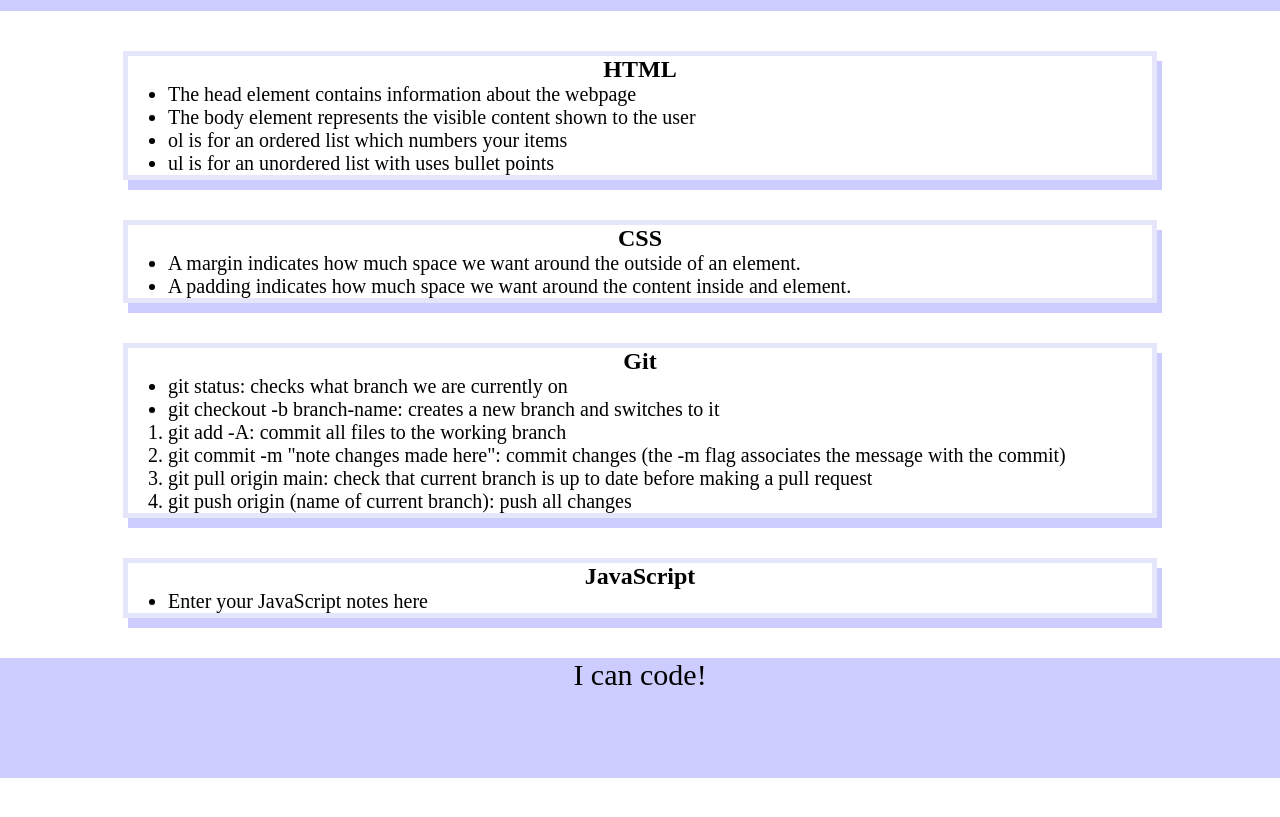
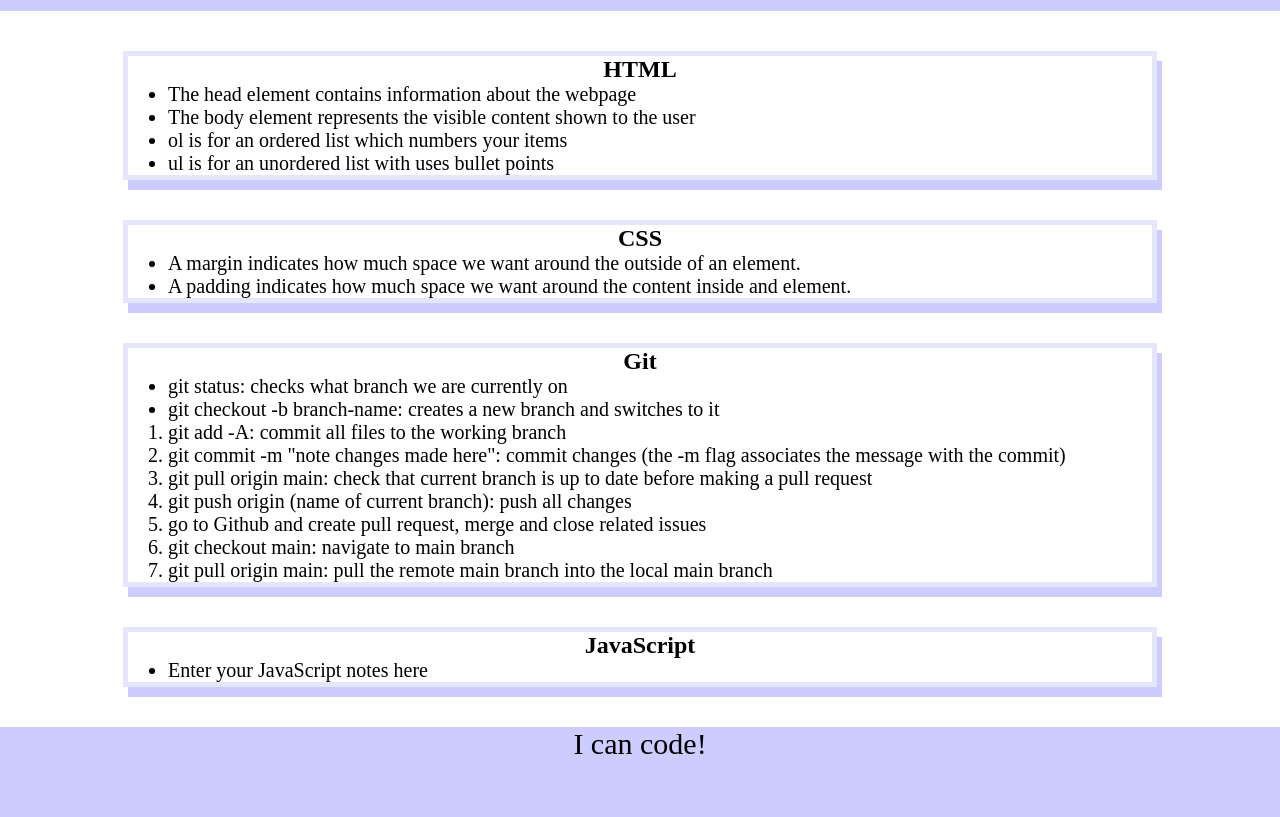
Before and after one commit to tdavids215/prework-study-guide, a plain HTML site: page index.html in a window 1280 px wide. Shown: the part 109-926 px from the top of the page. Before the commit the page ends 887 px from the top, so only its background shows below. Drawn offline with Linux system fonts and the light colour scheme.

Commit message:
added notes to git section of HTML

```diff
--- a/index.html
+++ b/index.html
@@ -42,6 +42,9 @@
           <li>git commit -m "note changes made here": commit changes (the -m flag associates the message with the commit)</li>
           <li>git pull origin main: check that current branch is up to date before making a pull request</li>
           <li>git push origin (name of current branch): push all changes</li>
+          <li>go to Github and create pull request, merge and close related issues</li>
+          <li>git checkout main: navigate to main branch</li>
+          <li>git pull origin main: pull the remote main branch into the local main branch</li>
         </ol>
       </section>
 
```
Also changed, not shown: assets/style.css (line endings or trailing spaces).
